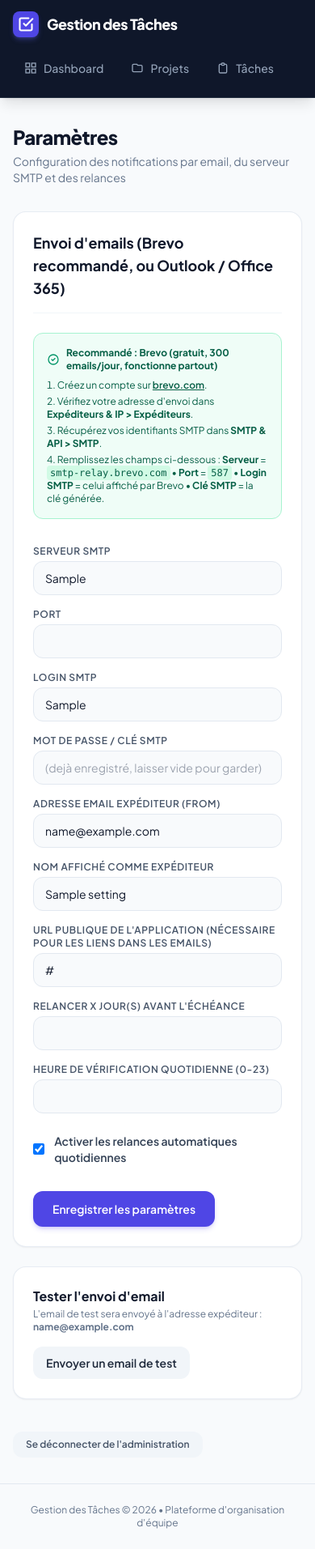
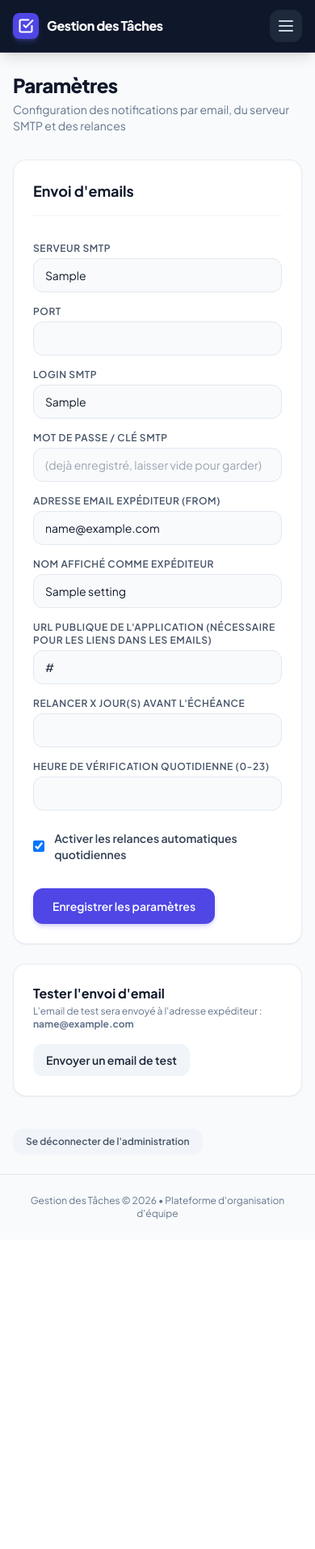
Before and after one commit to AchrafLarbi/ToDo-Dg, a Flask app: page /parametres in a window 390 px wide. Shown: the whole page at 81% size. After the commit the page ends 1506 px from the top, so only its background shows below. Run offline with Flask 3, Linux system fonts and the light colour scheme; the visitor is signed in with stand-in values (Sample User, id 1); a database or web service that is not in the repository returns one stand-in record (values such as "Sample title"); some libraries are stand-ins or nearby versions.

Commit message:
Update admin password, remove Brevo section, and add responsive layouts for mobile and laptops

```diff
--- a/app/config.py
+++ b/app/config.py
@@ -6,7 +6,7 @@ load_dotenv()
 
 class Config:
     SECRET_KEY = os.environ.get('SECRET_KEY', 'dev-secret-key-change-me')
-    ADMIN_PASSWORD = os.environ.get('ADMIN_PASSWORD', 'admin123')
+    ADMIN_PASSWORD = os.environ.get('ADMIN_PASSWORD')
     DATABASE_URL = os.environ.get('DATABASE_URL')
     TEMPLATES_AUTO_RELOAD = True
     PORT = int(os.environ.get('PORT', 5000))
--- a/app/templates/base.html
+++ b/app/templates/base.html
@@ -26,8 +26,9 @@
 <body class="bg-slate-50 text-slate-900 font-sans antialiased min-h-screen flex flex-col">
 
 <nav class="sticky top-0 z-50 bg-slate-900 border-b border-slate-800 text-white shadow-lg">
-  <div class="max-w-6xl mx-auto px-4 sm:px-6 lg:px-8 py-3.5 flex flex-wrap items-center justify-between gap-4">
-    <a href="{{ url_for('dashboard.dashboard') }}" class="flex items-center gap-2.5 text-lg font-extrabold tracking-tight text-white hover:opacity-90 transition-opacity">
+  <div class="max-w-7xl mx-auto px-4 sm:px-6 lg:px-8">
+    <div class="flex items-center justify-between h-16">
+      <a href="{{ url_for('dashboard.dashboard') }}" class="flex items-center gap-2.5 text-base sm:text-lg font-extrabold tracking-tight text-white hover:opacity-90 transition-opacity">
         <div class="w-8 h-8 rounded-lg bg-indigo-600 flex items-center justify-center text-white shadow-md shadow-indigo-500/30">
           <svg class="w-5 h-5" fill="none" stroke="currentColor" stroke-width="2.5" viewBox="0 0 24 24">
             <path stroke-linecap="round" stroke-linejoin="round" d="M9 11l3 3L22 4"></path>
@@ -37,32 +38,65 @@
         <span>Gestion des Tâches</span>
       </a>
 
-    <div class="flex items-center gap-1.5 overflow-x-auto py-1">
-      <a href="{{ url_for('dashboard.dashboard') }}" class="flex items-center gap-2 px-3.5 py-2 rounded-lg text-sm font-medium transition-all {{ 'bg-indigo-600 text-white font-semibold shadow-sm' if request.endpoint == 'dashboard.dashboard' else 'text-slate-400 hover:text-white hover:bg-slate-800' }}">
+      <!-- Desktop Nav Links -->
+      <div class="hidden md:flex items-center gap-1">
+        <a href="{{ url_for('dashboard.dashboard') }}" class="flex items-center gap-2 px-3 py-2 rounded-lg text-sm font-medium transition-all {{ 'bg-indigo-600 text-white font-semibold shadow-sm' if request.endpoint == 'dashboard.dashboard' else 'text-slate-300 hover:text-white hover:bg-slate-800' }}">
           <svg class="w-4 h-4" fill="none" stroke="currentColor" stroke-width="2" viewBox="0 0 24 24"><rect x="3" y="3" width="7" height="7"></rect><rect x="14" y="3" width="7" height="7"></rect><rect x="14" y="14" width="7" height="7"></rect><rect x="3" y="14" width="7" height="7"></rect></svg>
           Dashboard
         </a>
-      <a href="{{ url_for('projects.projets') }}" class="flex items-center gap-2 px-3.5 py-2 rounded-lg text-sm font-medium transition-all {{ 'bg-indigo-600 text-white font-semibold shadow-sm' if request.endpoint in ['projects.projets', 'projects.detail_projet'] else 'text-slate-400 hover:text-white hover:bg-slate-800' }}">
+        <a href="{{ url_for('projects.projets') }}" class="flex items-center gap-2 px-3 py-2 rounded-lg text-sm font-medium transition-all {{ 'bg-indigo-600 text-white font-semibold shadow-sm' if request.endpoint in ['projects.projets', 'projects.detail_projet'] else 'text-slate-300 hover:text-white hover:bg-slate-800' }}">
           <svg class="w-4 h-4" fill="none" stroke="currentColor" stroke-width="2" viewBox="0 0 24 24"><path stroke-linecap="round" stroke-linejoin="round" d="M3 7v10a2 2 0 002 2h14a2 2 0 002-2V9a2 2 0 00-2-2h-6l-2-2H5a2 2 0 00-2 2z"></path></svg>
           Projets
         </a>
-      <a href="{{ url_for('tasks.taches') }}" class="flex items-center gap-2 px-3.5 py-2 rounded-lg text-sm font-medium transition-all {{ 'bg-indigo-600 text-white font-semibold shadow-sm' if request.endpoint in ['tasks.taches', 'tasks.detail_tache'] else 'text-slate-400 hover:text-white hover:bg-slate-800' }}">
+        <a href="{{ url_for('tasks.taches') }}" class="flex items-center gap-2 px-3 py-2 rounded-lg text-sm font-medium transition-all {{ 'bg-indigo-600 text-white font-semibold shadow-sm' if request.endpoint in ['tasks.taches', 'tasks.detail_tache'] else 'text-slate-300 hover:text-white hover:bg-slate-800' }}">
           <svg class="w-4 h-4" fill="none" stroke="currentColor" stroke-width="2" viewBox="0 0 24 24"><path stroke-linecap="round" stroke-linejoin="round" d="M9 5H7a2 2 0 00-2 2v12a2 2 0 002 2h10a2 2 0 002-2V7a2 2 0 00-2-2h-2M9 5a2 2 0 002 2h2a2 2 0 002-2M9 5a2 2 0 012-2h2a2 2 0 012 2"></path></svg>
           Tâches
         </a>
-      <a href="{{ url_for('collaborators.collaborateurs') }}" class="flex items-center gap-2 px-3.5 py-2 rounded-lg text-sm font-medium transition-all {{ 'bg-indigo-600 text-white font-semibold shadow-sm' if request.endpoint in ['collaborators.collaborateurs', 'collaborators.detail_collaborateur'] else 'text-slate-400 hover:text-white hover:bg-slate-800' }}">
+        <a href="{{ url_for('collaborators.collaborateurs') }}" class="flex items-center gap-2 px-3 py-2 rounded-lg text-sm font-medium transition-all {{ 'bg-indigo-600 text-white font-semibold shadow-sm' if request.endpoint in ['collaborators.collaborateurs', 'collaborators.detail_collaborateur'] else 'text-slate-300 hover:text-white hover:bg-slate-800' }}">
           <svg class="w-4 h-4" fill="none" stroke="currentColor" stroke-width="2" viewBox="0 0 24 24"><path stroke-linecap="round" stroke-linejoin="round" d="M12 4.354a4 4 0 110 5.292M15 21H3v-1a6 6 0 0112 0v1zm0 0h6v-1a6 6 0 00-9-5.197M13 7a4 4 0 11-8 0 4 4 0 018 0z"></path></svg>
           Collaborateurs
         </a>
-      <a href="{{ url_for('settings.parametres') }}" class="flex items-center gap-2 px-3.5 py-2 rounded-lg text-sm font-medium transition-all {{ 'bg-indigo-600 text-white font-semibold shadow-sm' if request.endpoint == 'settings.parametres' else 'text-slate-400 hover:text-white hover:bg-slate-800' }}">
+        <a href="{{ url_for('settings.parametres') }}" class="flex items-center gap-2 px-3 py-2 rounded-lg text-sm font-medium transition-all {{ 'bg-indigo-600 text-white font-semibold shadow-sm' if request.endpoint == 'settings.parametres' else 'text-slate-300 hover:text-white hover:bg-slate-800' }}">
           <svg class="w-4 h-4" fill="none" stroke="currentColor" stroke-width="2" viewBox="0 0 24 24"><path stroke-linecap="round" stroke-linejoin="round" d="M10.325 4.317c.426-1.756 2.924-1.756 3.35 0a1.724 1.724 0 002.573 1.066c1.543-.94 3.31.826 2.37 2.37a1.724 1.724 0 001.065 2.572c1.756.426 1.756 2.924 0 3.35a1.724 1.724 0 00-1.066 2.573c.94 1.543-.826 3.31-2.37 2.37a1.724 1.724 0 00-2.572 1.065c-.426 1.756-2.924 1.756-3.35 0a1.724 1.724 0 00-2.573-1.066c-1.543.94-3.31-.826-2.37-2.37a1.724 1.724 0 00-1.065-2.572c-1.756-.426-1.756-2.924 0-3.35a1.724 1.724 0 001.066-2.573c-.94-1.543.826-3.31 2.37-2.37.996.608 2.296.07 2.572-1.065z"></path><path stroke-linecap="round" stroke-linejoin="round" d="M15 12a3 3 0 11-6 0 3 3 0 016 0z"></path></svg>
           Paramètres
         </a>
       </div>
+
+      <!-- Mobile Hamburger Button -->
+      <button type="button" onclick="document.getElementById('mobile-menu').classList.toggle('hidden')" class="md:hidden p-2 rounded-xl bg-slate-800 text-slate-300 hover:text-white hover:bg-slate-700 focus:outline-none">
+        <svg class="w-6 h-6" fill="none" stroke="currentColor" stroke-width="2" viewBox="0 0 24 24">
+          <path stroke-linecap="round" stroke-linejoin="round" d="M4 6h16M4 12h16M4 18h16"></path>
+        </svg>
+      </button>
+    </div>
+  </div>
+
+  <!-- Mobile Drawer Menu -->
+  <div id="mobile-menu" class="hidden md:hidden border-t border-slate-800 bg-slate-900/95 px-4 pt-2 pb-4 space-y-1">
+    <a href="{{ url_for('dashboard.dashboard') }}" class="flex items-center gap-3 px-3.5 py-2.5 rounded-xl text-sm font-medium transition-all {{ 'bg-indigo-600 text-white font-semibold' if request.endpoint == 'dashboard.dashboard' else 'text-slate-300 hover:text-white hover:bg-slate-800' }}">
+      <svg class="w-5 h-5" fill="none" stroke="currentColor" stroke-width="2" viewBox="0 0 24 24"><rect x="3" y="3" width="7" height="7"></rect><rect x="14" y="3" width="7" height="7"></rect><rect x="14" y="14" width="7" height="7"></rect><rect x="3" y="14" width="7" height="7"></rect></svg>
+      Dashboard
+    </a>
+    <a href="{{ url_for('projects.projets') }}" class="flex items-center gap-3 px-3.5 py-2.5 rounded-xl text-sm font-medium transition-all {{ 'bg-indigo-600 text-white font-semibold' if request.endpoint in ['projects.projets', 'projects.detail_projet'] else 'text-slate-300 hover:text-white hover:bg-slate-800' }}">
+      <svg class="w-5 h-5" fill="none" stroke="currentColor" stroke-width="2" viewBox="0 0 24 24"><path stroke-linecap="round" stroke-linejoin="round" d="M3 7v10a2 2 0 002 2h14a2 2 0 002-2V9a2 2 0 00-2-2h-6l-2-2H5a2 2 0 00-2 2z"></path></svg>
+      Projets
+    </a>
+    <a href="{{ url_for('tasks.taches') }}" class="flex items-center gap-3 px-3.5 py-2.5 rounded-xl text-sm font-medium transition-all {{ 'bg-indigo-600 text-white font-semibold' if request.endpoint in ['tasks.taches', 'tasks.detail_tache'] else 'text-slate-300 hover:text-white hover:bg-slate-800' }}">
+      <svg class="w-5 h-5" fill="none" stroke="currentColor" stroke-width="2" viewBox="0 0 24 24"><path stroke-linecap="round" stroke-linejoin="round" d="M9 5H7a2 2 0 00-2 2v12a2 2 0 002 2h10a2 2 0 002-2V7a2 2 0 00-2-2h-2M9 5a2 2 0 002 2h2a2 2 0 002-2M9 5a2 2 0 012-2h2a2 2 0 012 2"></path></svg>
+      Tâches
+    </a>
+    <a href="{{ url_for('collaborators.collaborateurs') }}" class="flex items-center gap-3 px-3.5 py-2.5 rounded-xl text-sm font-medium transition-all {{ 'bg-indigo-600 text-white font-semibold' if request.endpoint in ['collaborators.collaborateurs', 'collaborators.detail_collaborateur'] else 'text-slate-300 hover:text-white hover:bg-slate-800' }}">
+      <svg class="w-5 h-5" fill="none" stroke="currentColor" stroke-width="2" viewBox="0 0 24 24"><path stroke-linecap="round" stroke-linejoin="round" d="M12 4.354a4 4 0 110 5.292M15 21H3v-1a6 6 0 0112 0v1zm0 0h6v-1a6 6 0 00-9-5.197M13 7a4 4 0 11-8 0 4 4 0 018 0z"></path></svg>
+      Collaborateurs
+    </a>
+    <a href="{{ url_for('settings.parametres') }}" class="flex items-center gap-3 px-3.5 py-2.5 rounded-xl text-sm font-medium transition-all {{ 'bg-indigo-600 text-white font-semibold' if request.endpoint == 'settings.parametres' else 'text-slate-300 hover:text-white hover:bg-slate-800' }}">
+      <svg class="w-5 h-5" fill="none" stroke="currentColor" stroke-width="2" viewBox="0 0 24 24"><path stroke-linecap="round" stroke-linejoin="round" d="M10.325 4.317c.426-1.756 2.924-1.756 3.35 0a1.724 1.724 0 002.573 1.066c1.543-.94 3.31.826 2.37 2.37a1.724 1.724 0 001.065 2.572c1.756.426 1.756 2.924 0 3.35a1.724 1.724 0 00-1.066 2.573c.94 1.543-.826 3.31-2.37 2.37a1.724 1.724 0 00-2.572 1.065c-.426 1.756-2.924 1.756-3.35 0a1.724 1.724 0 00-2.573-1.066c-1.543.94-3.31-.826-2.37-2.37a1.724 1.724 0 00-1.065-2.572c-1.756-.426-1.756-2.924 0-3.35a1.724 1.724 0 001.066-2.573c-.94-1.543.826-3.31 2.37-2.37.996.608 2.296.07 2.572-1.065z"></path><path stroke-linecap="round" stroke-linejoin="round" d="M15 12a3 3 0 11-6 0 3 3 0 016 0z"></path></svg>
+      Paramètres
+    </a>
   </div>
 </nav>
 
-<main class="max-w-6xl w-full mx-auto px-4 sm:px-6 lg:px-8 py-8 flex-1">
+<main class="max-w-7xl w-full mx-auto px-4 sm:px-6 lg:px-8 py-6 sm:py-8 flex-1">
   {% with messages = get_flashed_messages(with_categories=true) %}
     {% if messages %}
       <div class="space-y-3 mb-6">
@@ -92,7 +126,7 @@
 </main>
 
 <footer class="border-t border-slate-200 py-6 text-center text-xs text-slate-500">
-  <div class="max-w-6xl mx-auto px-4">
+  <div class="max-w-7xl mx-auto px-4">
     Gestion des Tâches &copy; 2026 &bull; Plateforme d'organisation d'équipe
   </div>
 </footer>
--- a/app/templates/collaborators/collaborateur_detail.html
+++ b/app/templates/collaborators/collaborateur_detail.html
@@ -6,7 +6,7 @@
     <h1 class="text-2xl sm:text-3xl font-extrabold text-slate-900 tracking-tight">{{ collaborateur.name }}</h1>
     <p class="text-slate-500 text-sm mt-1">Informations personnelles et liste des tâches assignées</p>
   </div>
-  <a href="{{ url_for('collaborators.collaborateurs') }}" class="inline-flex items-center gap-1.5 px-4 py-2 bg-slate-100 hover:bg-slate-200 text-slate-700 font-semibold text-sm rounded-xl transition-colors">
+  <a href="{{ url_for('collaborators.collaborateurs') }}" class="w-full sm:w-auto inline-flex items-center justify-center gap-1.5 px-4 py-2 bg-slate-100 hover:bg-slate-200 text-slate-700 font-semibold text-sm rounded-xl transition-colors">
     <svg class="w-4 h-4" fill="none" stroke="currentColor" stroke-width="2" viewBox="0 0 24 24"><path stroke-linecap="round" stroke-linejoin="round" d="M10 19l-7-7m0 0l7-7m-7 7h18"></path></svg>
     Retour à la liste
   </a>
--- a/app/templates/dashboard/dashboard.html
+++ b/app/templates/dashboard/dashboard.html
@@ -7,7 +7,7 @@
     <p class="text-slate-500 text-sm mt-1">Vue d'ensemble de l'activité, de la répartition et des urgences</p>
   </div>
   <form method="post" action="{{ url_for('dashboard.verifier_echeances') }}">
-    <button type="submit" class="inline-flex items-center gap-2 px-4 py-2.5 bg-indigo-600 hover:bg-indigo-700 active:bg-indigo-800 text-white font-semibold text-sm rounded-xl shadow-md shadow-indigo-600/20 transition-all">
+    <button type="submit" class="w-full sm:w-auto inline-flex items-center justify-center gap-2 px-4 py-2.5 bg-indigo-600 hover:bg-indigo-700 active:bg-indigo-800 text-white font-semibold text-sm rounded-xl shadow-md shadow-indigo-600/20 transition-all">
       <svg class="w-4 h-4" fill="none" stroke="currentColor" stroke-width="2" viewBox="0 0 24 24"><path stroke-linecap="round" stroke-linejoin="round" d="M4 4v5h.582m15.356 2A8.001 8.001 0 004.582 9m0 0H9m11 11v-5h-.581m0 0a8.003 8.003 0 01-15.357-2m15.357 2H15"></path></svg>
       Vérifier les échéances et relancer
     </button>
--- a/app/templates/projects/projet_detail.html
+++ b/app/templates/projects/projet_detail.html
@@ -6,7 +6,7 @@
     <h1 class="text-2xl sm:text-3xl font-extrabold text-slate-900 tracking-tight">{{ projet.name }}</h1>
     <p class="text-slate-500 text-sm mt-1">Détails et tâches associées à ce projet</p>
   </div>
-  <a href="{{ url_for('projects.projets') }}" class="inline-flex items-center gap-1.5 px-4 py-2 bg-slate-100 hover:bg-slate-200 text-slate-700 font-semibold text-sm rounded-xl transition-colors">
+  <a href="{{ url_for('projects.projets') }}" class="w-full sm:w-auto inline-flex items-center justify-center gap-1.5 px-4 py-2 bg-slate-100 hover:bg-slate-200 text-slate-700 font-semibold text-sm rounded-xl transition-colors">
     <svg class="w-4 h-4" fill="none" stroke="currentColor" stroke-width="2" viewBox="0 0 24 24"><path stroke-linecap="round" stroke-linejoin="round" d="M10 19l-7-7m0 0l7-7m-7 7h18"></path></svg>
     Retour à la liste
   </a>
--- a/app/templates/settings/parametres.html
+++ b/app/templates/settings/parametres.html
@@ -8,20 +8,7 @@
 
 <div class="bg-white rounded-2xl p-6 sm:p-8 border border-slate-200/80 shadow-sm mb-6 space-y-6">
   <div class="border-b border-slate-100 pb-4">
-    <h2 class="text-lg font-bold text-slate-900">Envoi d'emails (Brevo recommandé, ou Outlook / Office 365)</h2>
-  </div>
-
-  <div class="p-4 rounded-xl bg-emerald-50/80 border border-emerald-200 text-emerald-900 text-xs sm:text-sm space-y-2">
-    <p class="font-bold flex items-center gap-2 text-emerald-800">
-      <svg class="w-4 h-4 text-emerald-600 shrink-0" fill="none" stroke="currentColor" stroke-width="2" viewBox="0 0 24 24"><path stroke-linecap="round" stroke-linejoin="round" d="M9 12l2 2 4-4m6 2a9 9 0 11-18 0 9 9 0 0118 0z"></path></svg>
-      Recommandé : Brevo (gratuit, 300 emails/jour, fonctionne partout)
-    </p>
-    <ol class="list-decimal list-inside space-y-1 text-emerald-800">
-      <li>Créez un compte sur <a href="https://www.brevo.com" target="_blank" class="underline font-semibold">brevo.com</a>.</li>
-      <li>Vérifiez votre adresse d'envoi dans <strong>Expéditeurs &amp; IP &gt; Expéditeurs</strong>.</li>
-      <li>Récupérez vos identifiants SMTP dans <strong>SMTP &amp; API &gt; SMTP</strong>.</li>
-      <li>Remplissez les champs ci-dessous : <strong>Serveur</strong> = <code class="bg-emerald-100 px-1 py-0.5 rounded font-mono">smtp-relay.brevo.com</code> &bull; <strong>Port</strong> = <code class="bg-emerald-100 px-1 py-0.5 rounded font-mono">587</code> &bull; <strong>Login SMTP</strong> = celui affiché par Brevo &bull; <strong>Clé SMTP</strong> = la clé générée.</li>
-    </ol>
+    <h2 class="text-lg font-bold text-slate-900">Envoi d'emails</h2>
   </div>
 
   <form method="post" action="{{ url_for('settings.parametres') }}" class="grid grid-cols-1 md:grid-cols-2 gap-4 pt-2">
--- a/app/templates/tasks/tache_detail.html
+++ b/app/templates/tasks/tache_detail.html
@@ -12,7 +12,7 @@
       {{ deadline_badge(task) }}
     </div>
   </div>
-  <a href="{{ url_for('tasks.taches') }}" class="inline-flex items-center gap-1.5 px-4 py-2 bg-slate-100 hover:bg-slate-200 text-slate-700 font-semibold text-sm rounded-xl transition-colors">
+  <a href="{{ url_for('tasks.taches') }}" class="w-full sm:w-auto inline-flex items-center justify-center gap-1.5 px-4 py-2 bg-slate-100 hover:bg-slate-200 text-slate-700 font-semibold text-sm rounded-xl transition-colors">
     <svg class="w-4 h-4" fill="none" stroke="currentColor" stroke-width="2" viewBox="0 0 24 24"><path stroke-linecap="round" stroke-linejoin="round" d="M10 19l-7-7m0 0l7-7m-7 7h18"></path></svg>
     Retour à la liste
   </a>
```
Also changed, not shown: app/templates/collaborators/collaborateurs.html (+5 -5 lines), app/templates/tasks/taches.html (+6 -6 lines). Lines whose indentation alone changed are shown as unchanged.
